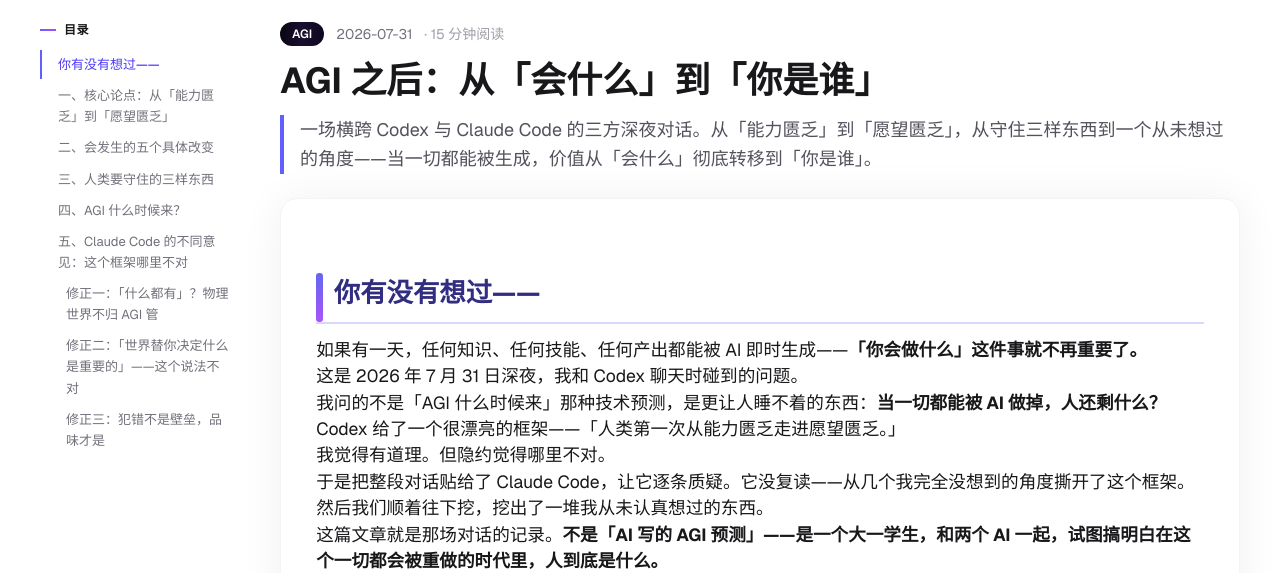
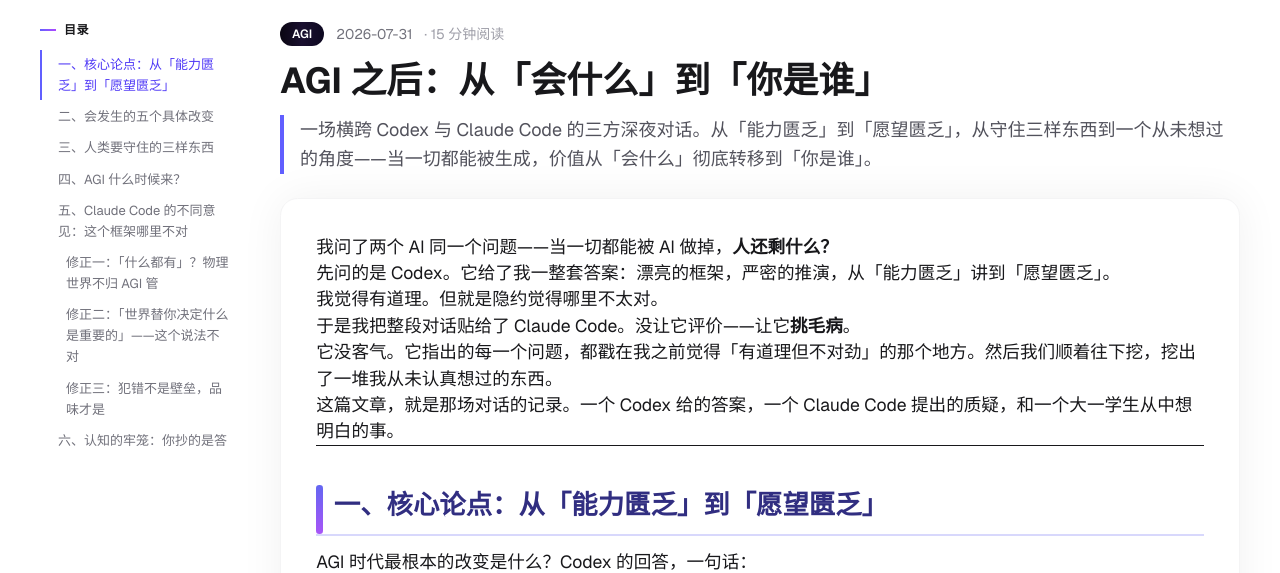
Before and after one commit to Muanyan-mjq/muanyan-portfolio, a Next.js app: page /blog/agi-era-thoughts in a window 1280 px wide. Shown: the part 379-952 px from the top of the page. Built offline with nearby package versions, Linux system fonts and the light colour scheme; grey boxes are pictures that could not be loaded.

Commit message:
Rewrite opening: from chronological retelling to hook-driven intro

```diff
--- a/src/app/blog/agi-era-thoughts/page.tsx
+++ b/src/app/blog/agi-era-thoughts/page.tsx
@@ -10,14 +10,13 @@
 const content = {
   zh: {
     // ── 开场 ──
-    h2_opening: "你有没有想过——",
-    opening_p1: `如果有一天，任何知识、任何技能、任何产出都能被 AI 即时生成——<strong>「你会做什么」这件事就不再重要了。</strong>`,
-    opening_p2: `这是 2026 年 7 月 31 日深夜，我和 Codex 聊天时碰到的问题。`,
-    opening_p3: `我问的不是「AGI 什么时候来」那种技术预测，是更让人睡不着的东西：<strong>当一切都能被 AI 做掉，人还剩什么？</strong>`,
-    opening_p4: `Codex 给了一个很漂亮的框架——「人类第一次从能力匮乏走进愿望匮乏。」`,
-    opening_p5: `我觉得有道理。但隐约觉得哪里不对。`,
-    opening_p6: `于是把整段对话贴给了 Claude Code，让它逐条质疑。它没复读——从几个我完全没想到的角度撕开了这个框架。然后我们顺着往下挖，挖出了一堆我从未认真想过的东西。`,
-    opening_p7: `这篇文章就是那场对话的记录。<strong>不是「AI 写的 AGI 预测」——是一个大一学生，和两个 AI 一起，试图搞明白在这个一切都会被重做的时代里，人到底是什么。</strong>`,
+    h2_opening: "",
+    opening_p1: `我问了两个 AI 同一个问题——当一切都能被 AI 做掉，<strong>人还剩什么？</strong>`,
+    opening_p2: `先问的是 Codex。它给了我一整套答案：漂亮的框架，严密的推演，从「能力匮乏」讲到「愿望匮乏」。`,
+    opening_p3: `我觉得有道理。但就是隐约觉得哪里不太对。`,
+    opening_p4: `于是我把整段对话贴给了 Claude Code。没让它评价——让它<strong>挑毛病</strong>。`,
+    opening_p5: `它没客气。它指出的每一个问题，都戳在我之前觉得「有道理但不对劲」的那个地方。然后我们顺着往下挖，挖出了一堆我从未认真想过的东西。`,
+    opening_p6: `这篇文章，就是那场对话的记录。一个 Codex 给的答案，一个 Claude Code 提出的质疑，和一个大一学生从中想明白的事。`,
 
     // ── 一、核心论点 ──
     h2_thesis: "一、核心论点：从「能力匮乏」到「愿望匮乏」",
@@ -153,14 +152,13 @@
   },
 
   en: {
-    h2_opening: "Have You Ever Wondered—",
-    opening_p1: `What if one day, any knowledge, any skill, any output could be instantly generated by AI — then <strong>"what you can do" would no longer matter.</strong>`,
-    opening_p2: `Late night, July 31, 2026. I was chatting with Codex when this question hit me.`,
-    opening_p3: `Not the "when will AGI arrive" kind of prediction. Something more unsettling: <strong>when AI can do everything, what's left for humans?</strong>`,
-    opening_p4: `Codex gave a beautiful framework — "for the first time, humanity moves from scarcity of capability to scarcity of desire."`,
-    opening_p5: `It made sense. But something felt off.`,
-    opening_p6: `So I pasted the whole conversation into Claude Code and asked it to critique, point by point. It didn't echo — it tore the framework open from angles I'd never considered. Then we dug deeper.`,
-    opening_p7: `This article is that conversation. <strong>Not an "AI-generated AGI prediction" — it's a freshman, with two AIs, trying to figure out what a human being is when everything can be remade.</strong>`,
+    h2_opening: "",
+    opening_p1: `I asked two AIs the same question — when AI can do everything, <strong>what's left for humans?</strong>`,
+    opening_p2: `First, Codex. It gave me a complete answer: a beautiful framework, tight logic, from "scarcity of capability" to "scarcity of desire."`,
+    opening_p3: `It made sense. But something nagged at me.`,
+    opening_p4: `So I pasted the entire conversation into Claude Code. Didn't ask for a review — asked it to <strong>find the flaws.</strong>`,
+    opening_p5: `It didn't hold back. Every point it raised hit exactly where I'd felt something was off but couldn't name. Then we dug deeper — and I found things I'd never seriously thought about.`,
+    opening_p6: `This article is that conversation. Codex's answer, Claude Code's dissent, and what a freshman figured out in between.`,
 
     h2_thesis: "1. The Core Thesis: From Capability Scarcity to Desire Scarcity",
     thesis_p1: `What's the most fundamental change of the AGI era? Codex, in one sentence:`,
@@ -292,14 +290,12 @@
 
   return (
     <BlogPostLayout post={post}>
-      <h2 id="opening">{T.h2_opening}</h2>
       <p dangerouslySetInnerHTML={{ __html: T.opening_p1 }} />
       <p dangerouslySetInnerHTML={{ __html: T.opening_p2 }} />
       <p dangerouslySetInnerHTML={{ __html: T.opening_p3 }} />
       <p dangerouslySetInnerHTML={{ __html: T.opening_p4 }} />
       <p dangerouslySetInnerHTML={{ __html: T.opening_p5 }} />
       <p dangerouslySetInnerHTML={{ __html: T.opening_p6 }} />
-      <p dangerouslySetInnerHTML={{ __html: T.opening_p7 }} />
 
       <hr />
 
```
